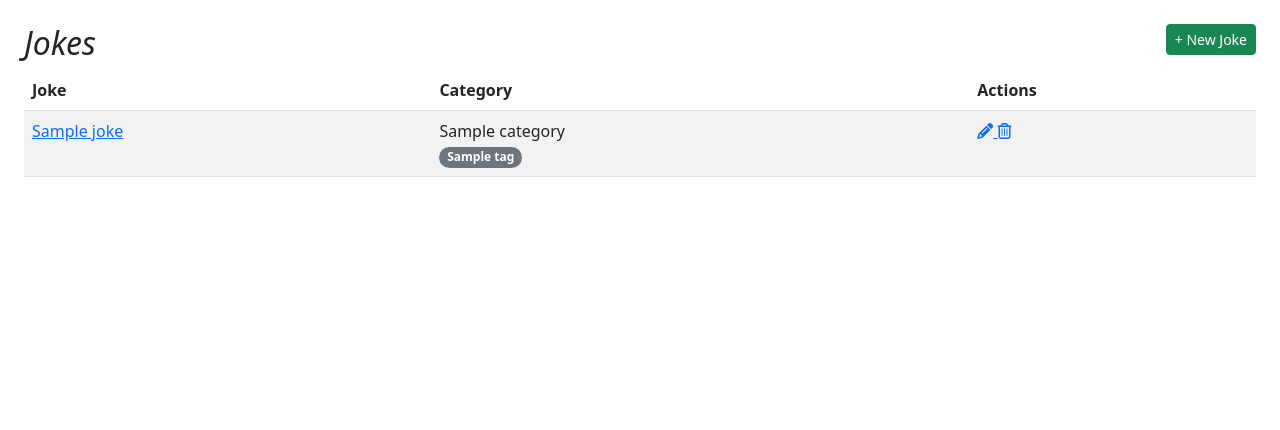
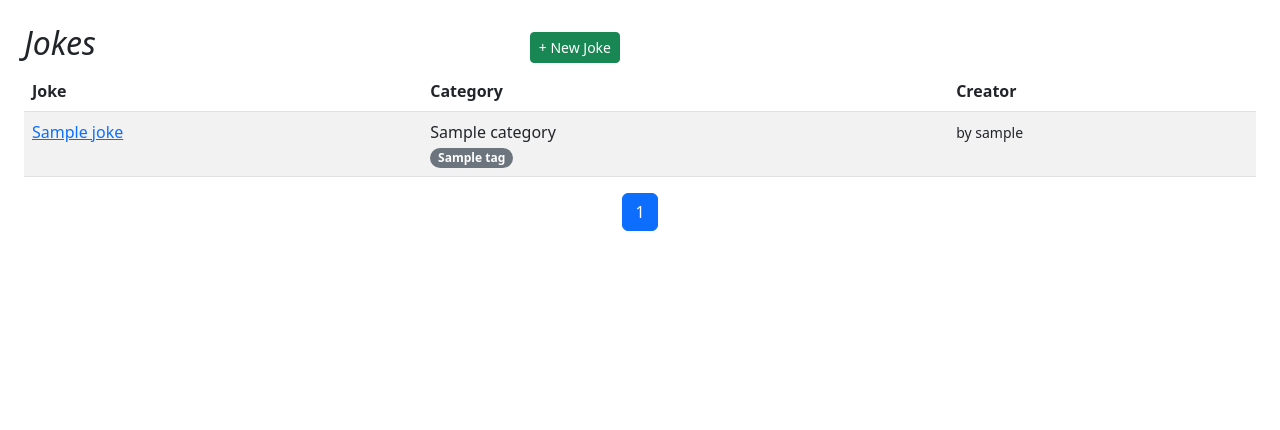
Before and after one commit to gswills/djangojokes.com, a Django app: template templates/jokes/joke_list.html in a window 1280 px wide. Shown: the part 65-495 px from the top of the page. Run offline with Django 5.2, Linux system fonts and the light colour scheme; the template is opened without the code that fills it: most values are stand-ins (such as "Sample title", 1, 10 or a date in 2020); parts of the project's set-up code (start-up, migrations or seed data) failed here and were passed over; some libraries are stand-ins or nearby versions.

Commit message:
Through L14-T5

```diff
--- a/jokes/views.py
+++ b/jokes/views.py
@@ -45,8 +45,8 @@ class JokeDetailView(DetailView):
 
 class JokeListView(ListView):
     model = Joke
-
-
+    paginate_by = 4
+    ordering = ['-question'] # the - forces a decending order
 class JokeUpdateView(SuccessMessageMixin, UserPassesTestMixin, UpdateView):
     model = Joke
     form_class = JokeForm
--- /dev/null
+++ b/templates/includes/pagination.html
@@ -0,0 +1,36 @@
+<nav aria-label="pagination">
+    <ul class="pagination justify-content-center">
+      {% if page_obj.has_previous %}
+        <li class="page-item">
+          <a class="page-link" href="?page=1">&laquo; 1…</a>
+        </li>
+        {% if page_obj.previous_page_number != 1 %}
+          <li class="page-item">
+            <a class="page-link"
+              href="?page={{ page_obj.previous_page_number }}">
+              {{ page_obj.previous_page_number }}
+            </a>
+          </li>
+        {% endif %}
+      {% endif %}
+      <li class="page-item active">
+        <span class="page-link">
+          {{ page_obj.number }}
+        </span>
+      </li>
+      {% if page_obj.has_next %}
+        {% if page_obj.next_page_number != page_obj.paginator.num_pages %}
+          <li class="page-item">
+            <a class="page-link" href="?page={{ page_obj.next_page_number }}">
+              {{ page_obj.next_page_number }}
+            </a>
+          </li>
+        {% endif %}
+        <li class="page-item">
+          <a class="page-link" href="?page={{ page_obj.paginator.num_pages }}">
+            …{{ page_obj.paginator.num_pages }} &raquo;
+          </a>
+        </li>
+      {% endif %}
+    </ul>
+  </nav>
--- a/templates/jokes/joke_list.html
+++ b/templates/jokes/joke_list.html
@@ -2,15 +2,24 @@
 
 {% block title %}Jokes{% endblock %}
 {% block main %}
-  <a class="btn btn-success btn-sm float-end" href="{% url 'jokes:create' %}">
+  <div class="row">
+    <div class="col-12 col-md-2 col-lg-3">
+      <h2>Jokes</h2>
+    </div>
+    <div class="col-12 col-md-2 col-lg-3 text-end">
+      <a class="btn btn-success btn-sm m-2" href="{% url 'jokes:create' %}">
         + New Joke
       </a>
-  <h2>Jokes</h2>
+    </div>
+  </div>
+
   <div class="table-responsive">
     <table class="table table-striped" style="min-width: 500px">
       <thead>
         <tr>
-          <th>Joke</th><th>Category</th><th>Actions</th>
+          <th>Joke</th>
+          <th>Category</th>
+          <th>Creator</th>
         </tr>
       </thead>
       <tbody>
@@ -28,16 +37,23 @@
               {% endfor %}
             </td>
             <td>
-              <a href="{% url 'jokes:update' joke.slug %}">
+              {% if joke.user == user %}
+                <a href="{% url 'joke-update' joke.slug %}">
                   <i class="fas fa-pencil-alt"></i>
                 </a>
-              <a href="{% url 'jokes:delete' joke.slug %}">
+                <a href="{% url 'joke-delete' joke.slug %}">
                   <i class="far fa-trash-alt"></i>
                 </a>
+              {% else %}
+                <small>
+                  by {{ joke.user.username }}
+                </small>
+              {% endif %}
             </td>
           </tr>
         {% endfor %}
       </tbody>
     </table>
   </div>
+  {% include 'includes/pagination.html' %}
 {% endblock %}
```
Lines whose indentation alone changed are shown as unchanged.
